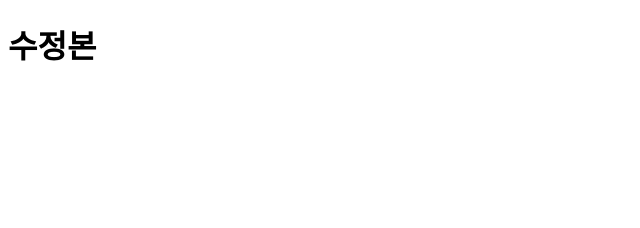
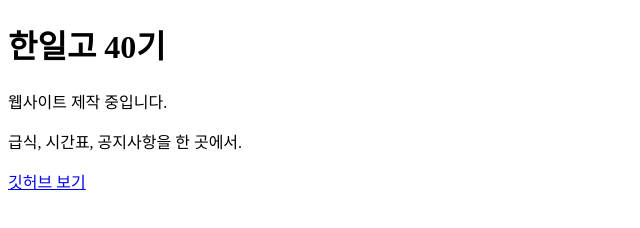
Before and after one commit to sukjuhwan/git-test, a plain HTML site: page index.html in a window 1280 px wide. Shown: the whole page, without its empty margins (0-640 px from the left). Drawn offline with Linux system fonts and the light colour scheme.

Commit message:
내용 추가

```diff
--- a/index.html
+++ b/index.html
@@ -1,6 +1,9 @@
 <!DOCTYPE html>
 <html>
 <body>
-  <h1>수정본</h1>
+  <h1>한일고 40기</h1>
+  <p>웹사이트 제작 중입니다.</p>
+  <p>급식, 시간표, 공지사항을 한 곳에서.</p>
+  <a href = "https:/github.com/sukjuhwan/git-test">깃허브 보기</a>
 </body>
 </html>
```
